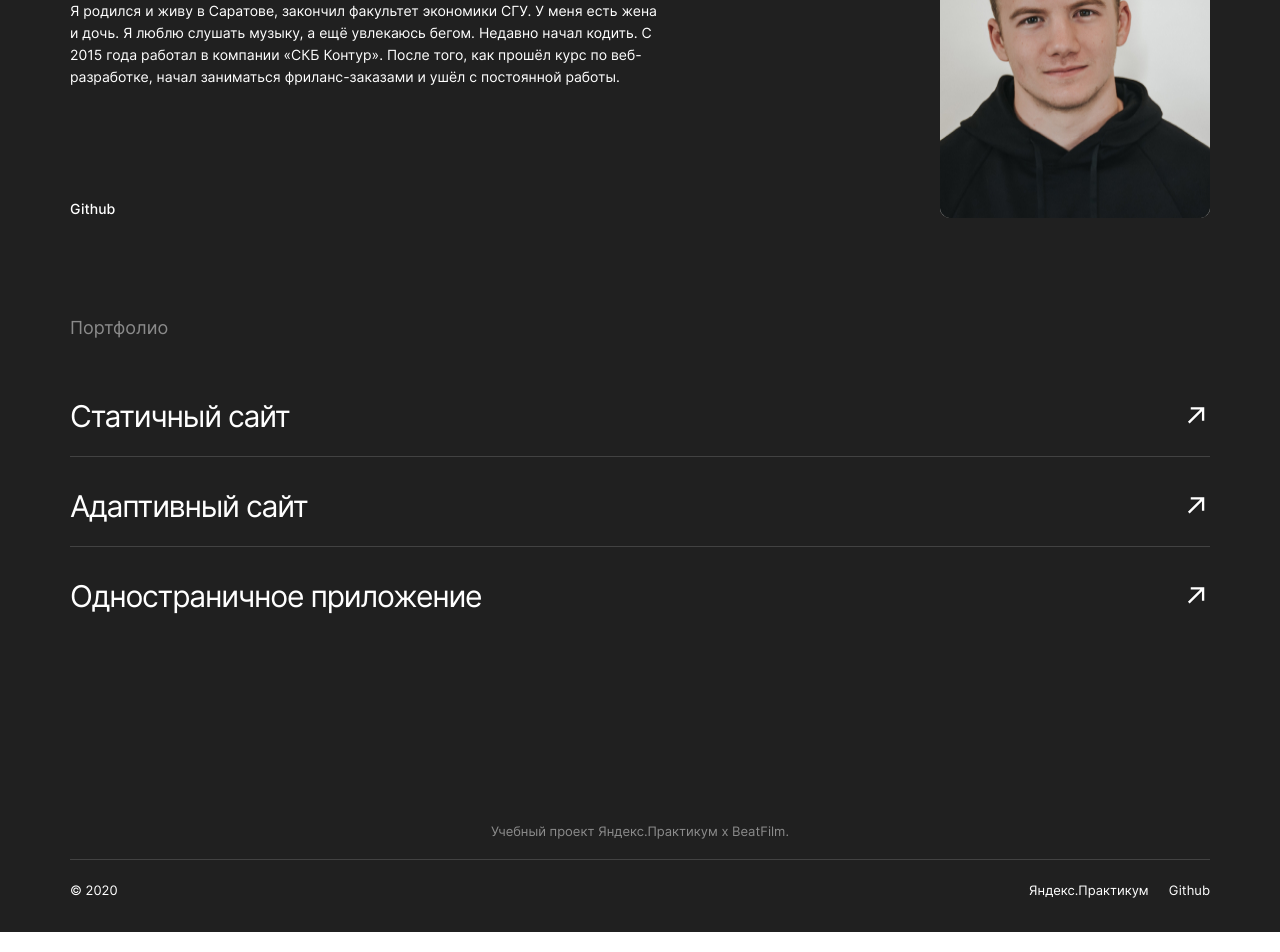
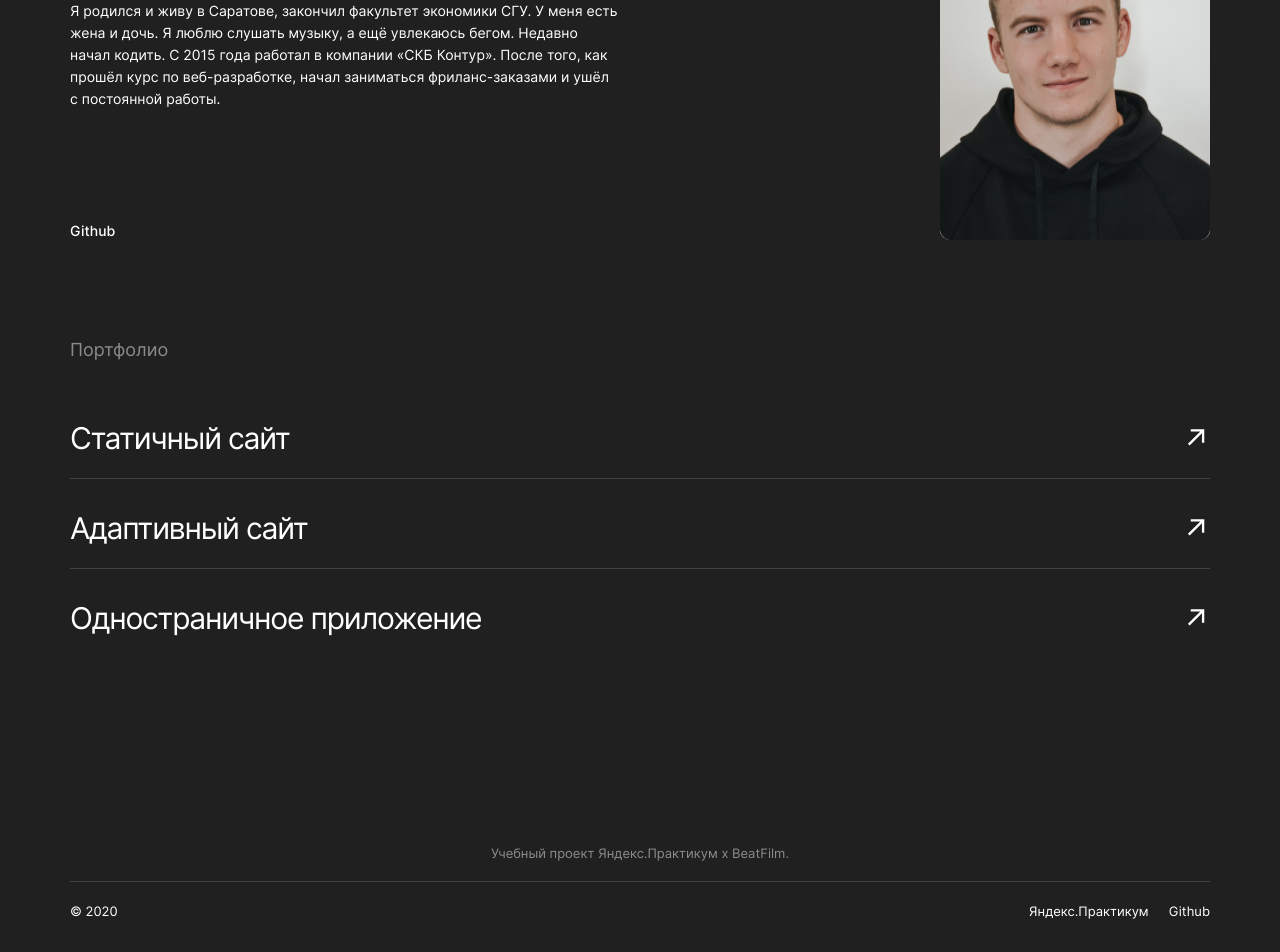
Before and after one commit to ValentinaNovoseletskaya/movies-explorer-frontend, a React (Create React App) app: page / in a window 1280 px wide. Shown: the part 2227-3179 px from the top of the page. Built offline with nearby package versions, Linux system fonts and the light colour scheme.

Commit message:
add links to blank

```diff
--- a/src/components/Footer/Footer.css
+++ b/src/components/Footer/Footer.css
@@ -39,6 +39,13 @@
     font-size: 13px;
     line-height: 15.73px;
     gap: 20px;
+}
+
+.footer__link {
+    text-decoration: none;
+    cursor: pointer;
+    color: #fff;
+    margin: 12px 0;
 }
 
 @media (max-width: 450px) {
--- a/src/components/Footer/Footer.js
+++ b/src/components/Footer/Footer.js
@@ -1,5 +1,5 @@
 import './Footer.css';
-
+import { Link } from "react-router-dom";
 function Footer() {
     return (
         <footer className="footer">
@@ -7,8 +7,9 @@ function Footer() {
             <div className="footer__container">
                 <p className="footer__copyright">&#169; 2020</p>
                 <div className="footer__links">
-                    <p className="footer__link">Яндекс.Практикум</p>
-                    <p className="footer__link">Github</p>
+                    <Link className="footer__link" target="_blank" to="https://practicum.yandex.ru/" >Яндекс.Практикум</Link>
+                    <Link className="footer__link" target="_blank" to="https://github.com/ValentinaNovoseletskaya" >Github</Link>
+
                 </div>
             </div>
         </footer>
--- a/src/components/Main/Main.css
+++ b/src/components/Main/Main.css
@@ -12,7 +12,7 @@
     letter-spacing: -0.04em;
 }
 
-@media (max-width: 450px) {
+@media (max-width: 550px) {
     .section-title {
         font-size: 18px;
         line-height: 22.63px;
@@ -147,7 +147,7 @@
     }
 }
 
-@media (max-width: 450px) {
+@media (max-width: 550px) {
     .description {
         padding: 71px 18px 61px;
     }
@@ -169,7 +169,7 @@
     }
 }
 
-@media (max-width: 450px) {
+@media (max-width: 550px) {
     .description__stages {
         flex-direction: column;
         margin: 60px 0 60px;
@@ -193,7 +193,7 @@
     }
 }
 
-@media (max-width: 450px) {
+@media (max-width: 550px) {
     .description__stages-text {
         font-size: 11px;
         line-height: 16px;
@@ -210,7 +210,7 @@
     letter-spacing: -0.04em;
 }
 
-@media (max-width: 450px) {
+@media (max-width: 550px) {
     .description__stages-title {
         font-size: 18px;
         line-height: 22.2px;
@@ -231,7 +231,7 @@
     }
 }
 
-@media (max-width: 450px) {
+@media (max-width: 550px) {
     .description__timing {
         grid-template-columns: 100px auto;
     }
@@ -246,7 +246,7 @@
     text-align: center;
 }
 
-@media (max-width: 450px) {
+@media (max-width: 550px) {
     .description__timing-text {
         font-size: 11px;
         line-height: 14px;;
@@ -270,7 +270,7 @@
     }
 }
 
-@media (max-width: 450px) {
+@media (max-width: 550px) {
     .description__timing-title {
         font-size: 11px;
         line-height: 17.24px;
@@ -293,7 +293,7 @@
     }
 }
 
-@media (max-width: 450px) {
+@media (max-width: 550px) {
     .technologies {
         padding: 50px 18px;
         background-color: #202020;
@@ -316,7 +316,7 @@
     }
 }
 
-@media (max-width: 450px) {
+@media (max-width: 550px) {
     .technologies__title {
         margin: 59px 0 22px;
         font-size: 30px;
@@ -342,7 +342,7 @@
     }
 }
 
-@media (max-width: 450px) {
+@media (max-width: 550px) {
     .technologies__text {
         font-size: 11px;
         line-height: 17px;
@@ -366,7 +366,7 @@
     }
 }
 
-@media (max-width: 450px) {
+@media (max-width: 550px) {
     .technologies__elements {
         display: grid;
         grid-template-columns: 84px 84px;
@@ -404,7 +404,7 @@
     }
 }
 
-@media (max-width: 450px) {
+@media (max-width: 550px) {
     .student {
         padding: 90px 15px 98px;
     }
@@ -417,7 +417,7 @@
     justify-content: space-between;
 }
 
-@media (max-width: 450px) {
+@media (max-width: 550px) {
     .student__container {
         flex-direction: column-reverse;
         padding-top: 60px;
@@ -440,7 +440,7 @@
     }
 }
 
-@media (max-width: 450px) {
+@media (max-width: 550px) {
     .student__name {
         font-size: 30px;
         line-height: 36px;
@@ -462,7 +462,7 @@
     }
 }
 
-@media (max-width: 450px) {
+@media (max-width: 550px) {
     .student__about {
         font-size: 11px;
         line-height: 16px;
@@ -471,7 +471,7 @@
 }
 
 .student__info {
-    max-width: 600px;
+    max-width: 550px;
 }
 
 .student__text {
@@ -488,7 +488,7 @@
     }
 }
 
-@media (max-width: 450px) {
+@media (max-width: 550px) {
     .student__text {
         font-size: 11px;
         line-height: 16px;
@@ -521,7 +521,7 @@
     }
 }
 
-@media (max-width: 450px) {
+@media (max-width: 550px) {
     .student__photo {
         max-width: 292px;
     }
@@ -537,7 +537,7 @@
     }
 }
 
-@media (max-width: 450px) {
+@media (max-width: 550px) {
     .portfolio {
         padding: 0 15px 40px;
     }
@@ -552,7 +552,7 @@
     margin: 0 0 19px;
 }
 
-@media (max-width: 450px) {
+@media (max-width: 550px) {
     .portfolio__container {
         padding-bottom: 20px;
     }
@@ -576,7 +576,7 @@
     }
 }
 
-@media (max-width: 450px) {
+@media (max-width: 550px) {
     .portfolio__types {
         margin: 45px auto 0;
     }
@@ -601,7 +601,7 @@
     }
 }
 
-@media (max-width: 450px) {
+@media (max-width: 550px) {
     .portfolio__type {
         font-size: 18px;
         line-height: 28px;
@@ -616,7 +616,7 @@
     margin: 0;
 }
 
-@media (max-width: 450px) {
+@media (max-width: 550px) {
     .portfolio__title {
         font-size: 14px;
         line-height: 14px;
@@ -638,7 +638,7 @@
     opacity: 70%;
 }
 
-@media (max-width: 450px) {
+@media (max-width: 550px) {
     .portfolio__link {
         width: 18px;
         height: 28px;
--- a/src/components/Main/Main.js
+++ b/src/components/Main/Main.js
@@ -79,7 +79,7 @@ function Main() {
                         <p className="student__about">Фронтенд-разработчик, 30 лет</p>
                         <p className="student__text">Я родился и живу в Саратове, закончил факультет экономики СГУ. У меня есть жена
         и&nbsp;дочь. Я люблю слушать музыку, а ещё увлекаюсь бегом. Недавно начал кодить. С 2015 года работал в компании «СКБ Контур». После того, как прошёл курс по веб-разработке, начал заниматься фриланс-заказами и ушёл с постоянной работы.</p>
-                        <Link to="https://github.com/ValentinaNovoseletskaya" className="student__link">Github</Link>
+                        <Link target="_blank" to="https://github.com/ValentinaNovoseletskaya" className="student__link">Github</Link>
                     </div>
                     <img className="student__photo" src={photo} alt="Фотограция студента" />
                 </div>
@@ -89,15 +89,15 @@ function Main() {
                 <ul className="portfolio__types">
                     <li className="portfolio__container portfolio__container_underlined">
                         <p className="portfolio__type">Статичный сайт</p>
-                        <Link className="portfolio__link" to="https://github.com/ValentinaNovoseletskaya/how-to-learn"></Link>
+                        <Link className="portfolio__link" target="_blank" to="https://github.com/ValentinaNovoseletskaya/how-to-learn"></Link>
                     </li>
                     <li className="portfolio__container portfolio__container_underlined">
                         <p className="portfolio__type">Адаптивный сайт</p>
-                        <Link className="portfolio__link" to="https://github.com/ValentinaNovoseletskaya/russian-travel"></Link>
+                        <Link className="portfolio__link" target="_blank" to="https://github.com/ValentinaNovoseletskaya/russian-travel"></Link>
                     </li>
                     <li className="portfolio__container">
                         <p className="portfolio__type">Одностраничное приложение</p>
-                        <Link className="portfolio__link" to="https://valentina.students.nomoredomainsicu.ru"></Link>
+                        <Link className="portfolio__link" target="_blank" to="https://valentina.students.nomoredomainsicu.ru"></Link>
                     </li>
                 </ul>
             </section>
```
